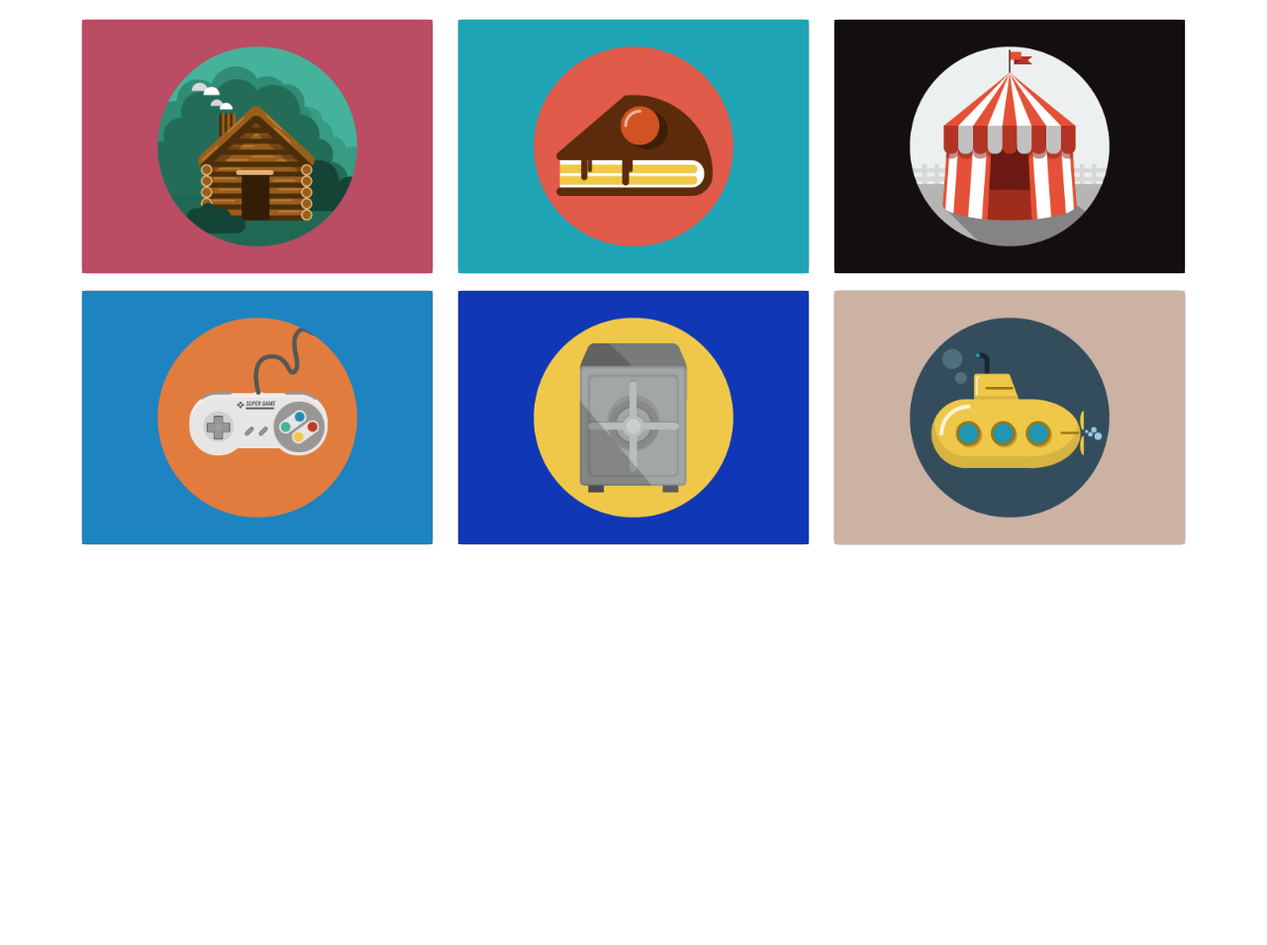
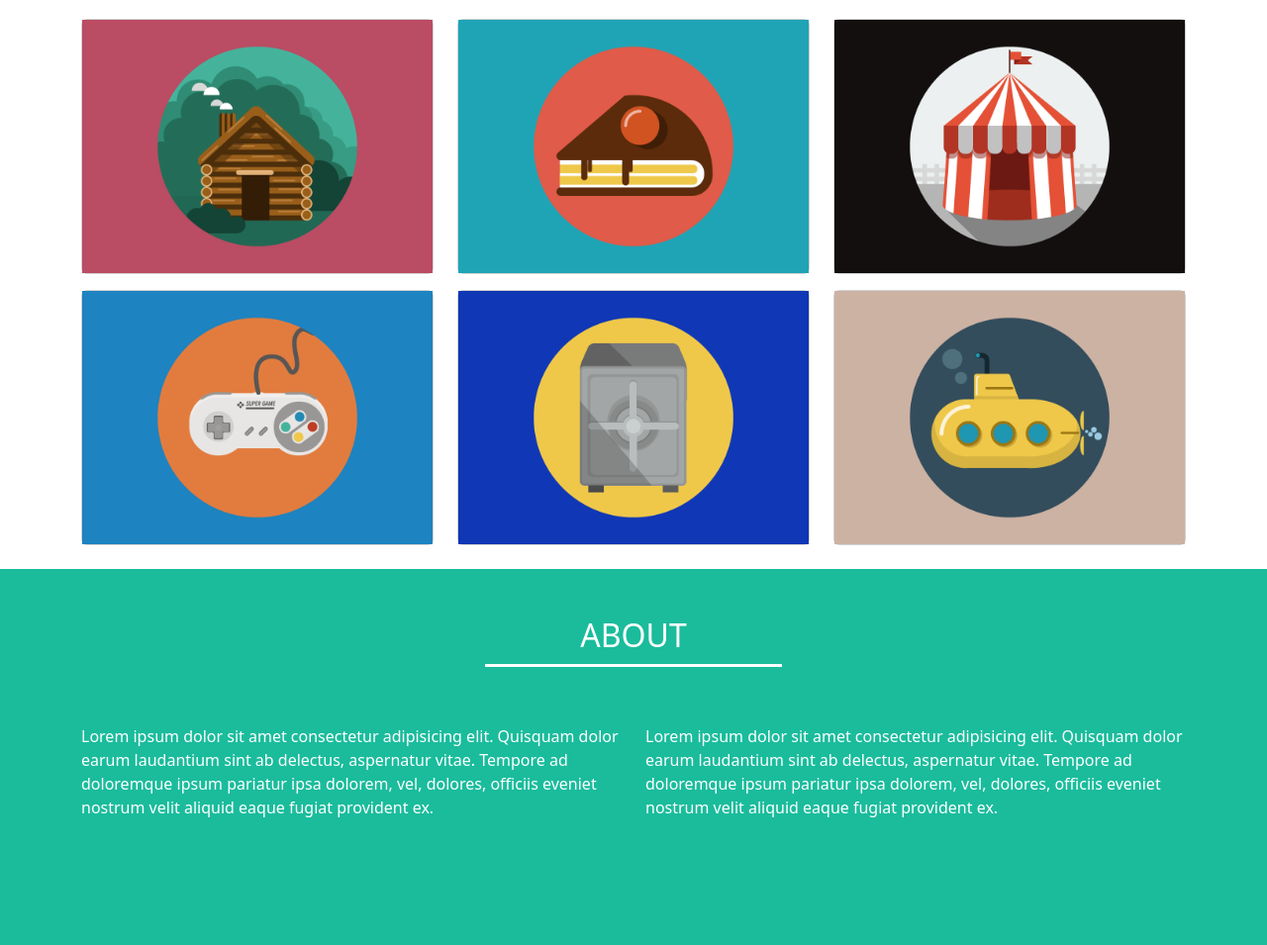
Before and after one commit to LeoneCarmelo/html-css-bootstrap-freelancer, a plain HTML site: page index.html in a window 1280 px wide. Shown: the part 518-1473 px from the top of the page at 99% size. Before the commit the page ends 1093 px from the top, so only its background shows below. Drawn offline with nearby package versions, Linux system fonts and the light colour scheme.

Commit message:
Add About

```diff
--- a/assets/css/style.css
+++ b/assets/css/style.css
@@ -24,7 +24,7 @@ header {
 /* #endregion Header */
 
 /* #region Banner */
-.banner {
+.banner, .about{
     background-color: var(--section);
     min-height: 380px;
 }
--- a/index.html
+++ b/index.html
@@ -85,7 +85,21 @@
         </div>
     </section>
 
+    <!-- About -->
+    <section class="about">
+        <div class="container">
+            <div class="row">
+                <div class="col-12 text-center p-5">
+                    <h2 class="text-white">ABOUT</h2>
+                    <div class="bg-white"></div>
+                </div>
+                <div class="col-12 col-sm-6 text-white mb-4">Lorem ipsum dolor sit amet consectetur adipisicing elit. Quisquam dolor earum laudantium sint ab delectus, aspernatur vitae. Tempore ad doloremque ipsum pariatur ipsa dolorem, vel, dolores, officiis eveniet nostrum velit aliquid eaque fugiat provident ex.</div>
+                <div class="col-12 col-sm-6 text-white mb-4">Lorem ipsum dolor sit amet consectetur adipisicing elit. Quisquam dolor earum laudantium sint ab delectus, aspernatur vitae. Tempore ad doloremque ipsum pariatur ipsa dolorem, vel, dolores, officiis eveniet nostrum velit aliquid eaque fugiat provident ex.</div>
+
+            </div>
+        </div>
     </section>
+
     <script src="https://cdn.jsdelivr.net/npm/bootstrap@5.2.3/dist/js/bootstrap.bundle.min.js"></script>
 </body>
 </html>
```
